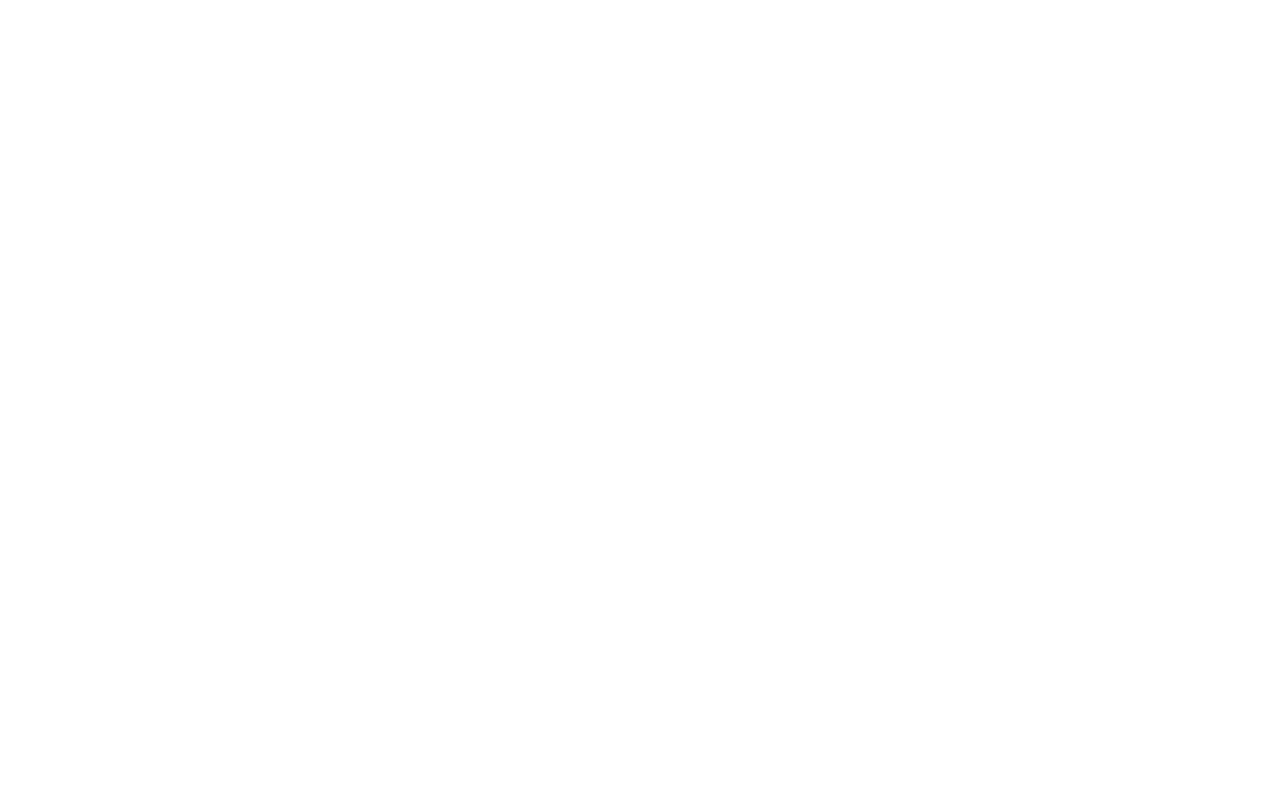
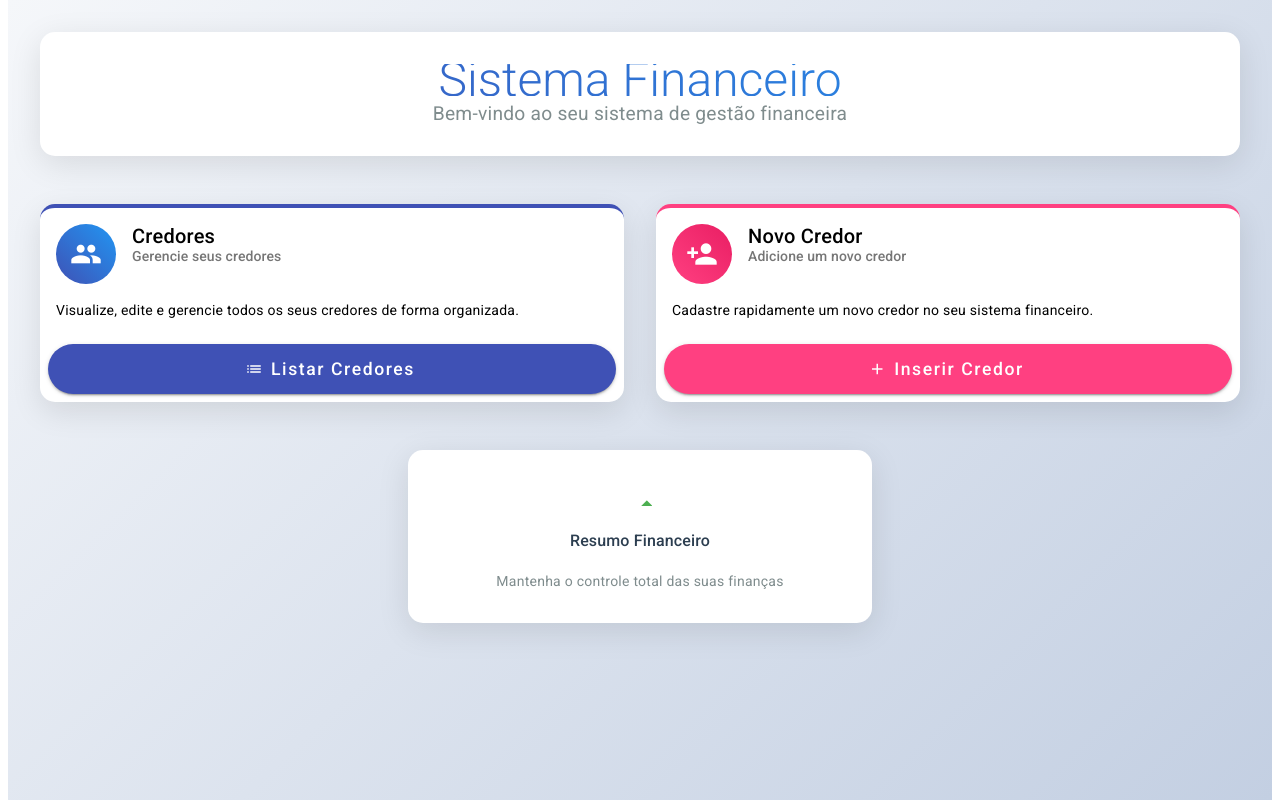
Before and after one commit to rafaelcn1dev/financeiro-frontend, an Angular app: page /dashboard in a window 1280 px wide. Before the commit this address led to /. Built offline with nearby package versions, Linux system fonts and the light colour scheme.

Commit message:
criado pagina dashboard

```diff
--- a/src/app/app-routing.module.ts
+++ b/src/app/app-routing.module.ts
@@ -1,11 +1,13 @@
 import { NgModule } from '@angular/core';
 import { RouterModule, Routes } from '@angular/router';
+import { DashboardComponent } from './components/dashboard/dashboard.component';
 import { CredoresComponent } from './components/credores/credores.component';
 import { CriarCredorComponent } from './components/criar-credor/criar-credor.component';
 import { EditarCredorComponent } from './components/editar-credor/editar-credor.component';
 
 const routes: Routes = [
-    { path: '', redirectTo: '/credores', pathMatch: 'full' },
+    { path: '', redirectTo: '/dashboard', pathMatch: 'full' },
+    { path: 'dashboard', component: DashboardComponent },
     { path: 'credores', component: CredoresComponent },
     { path: 'criarcredor', component: CriarCredorComponent },
     { path: 'editarcredor/:id', component: EditarCredorComponent },
--- a/src/app/app.module.ts
+++ b/src/app/app.module.ts
@@ -9,11 +9,12 @@
 import { MatButtonModule } from '@angular/material/button';
 import { CriarCredorComponent } from './components/criar-credor/criar-credor.component';
 import { EditarCredorComponent } from './components/editar-credor/editar-credor.component';
+import { DashboardComponent } from './components/dashboard/dashboard.component';
 
 
 @NgModule({
   declarations: [
-    AppComponent
+    AppComponent,
   ],
   imports: [
     BrowserModule,
@@ -21,6 +22,7 @@
     AppRoutingModule,
     MatTableModule,
     MatButtonModule,
+    DashboardComponent,
     CredoresComponent,
     CriarCredorComponent,
     EditarCredorComponent
--- a/src/app/components/credores/credores.component.css
+++ b/src/app/components/credores/credores.component.css
@@ -29,6 +29,11 @@
     gap: 16px;
 }
 
+/* Botão de voltar */
+.back-button {
+    order: -1;
+}
+
 /* Título da página */
 .page-title {
     margin: 0;
@@ -36,6 +41,7 @@
     font-weight: 500;
     color: #333;
     flex: 1;
+    text-align: center;
 }
 
 /* Botão adicionar */
--- a/src/app/components/credores/credores.component.html
+++ b/src/app/components/credores/credores.component.html
@@ -1,5 +1,9 @@
 <div class="table-container">
     <div class="header-section">
+        <button mat-raised-button color="accent" class="back-button" (click)="voltarDashboard()">
+            <mat-icon>home</mat-icon>
+            Dashboard
+        </button>
         <h1 class="page-title">Gerenciamento de Credores</h1>
         <button mat-raised-button color="primary" class="add-button" (click)="adicionarCredor()">
             <mat-icon>add</mat-icon>
--- a/src/app/components/credores/credores.component.ts
+++ b/src/app/components/credores/credores.component.ts
@@ -67,6 +67,10 @@
     this.router.navigate(['/criarcredor']);
   }
 
+  voltarDashboard(): void {
+    this.router.navigate(['/dashboard']);
+  }
+
   editarCredor(id: number): void {
     this.router.navigate(['/editarcredor', id]);
   }
--- a/src/app/components/criar-credor/criar-credor.component.html
+++ b/src/app/components/criar-credor/criar-credor.component.html
@@ -1,5 +1,11 @@
 <div class="form-container">
-    <h1 class="page-title">Criar Novo Credor</h1>
+    <div class="header-section">
+        <button mat-raised-button color="accent" class="back-button" (click)="voltarDashboard()">
+            <mat-icon>home</mat-icon>
+            Dashboard
+        </button>
+        <h1 class="page-title">Criar Novo Credor</h1>
+    </div>
 
     <form class="form">
         <mat-form-field class="full-width">
--- a/src/app/components/criar-credor/criar-credor.component.ts
+++ b/src/app/components/criar-credor/criar-credor.component.ts
@@ -4,6 +4,7 @@
 import { MatFormFieldModule } from '@angular/material/form-field';
 import { FormsModule } from '@angular/forms';
 import { MatButtonModule } from '@angular/material/button';
+import { MatIconModule } from '@angular/material/icon';
 import { MatSnackBarModule } from '@angular/material/snack-bar';
 import { HttpClientModule } from '@angular/common/http';
 import { CredorService } from '../../services/credor.service';
@@ -14,7 +15,7 @@
   templateUrl: './criar-credor.component.html',
   styleUrls: ['./criar-credor.component.css'],
   standalone: true,
-  imports: [FormsModule, MatFormFieldModule, MatInputModule, MatButtonModule, MatSnackBarModule, HttpClientModule],
+  imports: [FormsModule, MatFormFieldModule, MatInputModule, MatButtonModule, MatIconModule, MatSnackBarModule, HttpClientModule],
 })
 export class CriarCredorComponent {
 
@@ -30,6 +31,10 @@
 
   voltar(): void {
     this.router.navigate(['/credores']);
+  }
+
+  voltarDashboard(): void {
+    this.router.navigate(['/dashboard']);
   }
 
   salvar(): void {
--- /dev/null
+++ b/src/app/components/dashboard/dashboard.component.css
@@ -0,0 +1,139 @@
+.dashboard-container {
+  padding: 2rem;
+  max-width: 1200px;
+  margin: 0 auto;
+  background: linear-gradient(135deg, #f5f7fa 0%, #c3cfe2 100%);
+  min-height: calc(100vh - 4rem);
+}
+
+.header-section {
+  text-align: center;
+  margin-bottom: 3rem;
+  background: white;
+  padding: 2rem;
+  border-radius: 15px;
+  box-shadow: 0 8px 32px rgba(0, 0, 0, 0.1);
+}
+
+.page-title {
+  font-size: 3rem;
+  font-weight: 300;
+  color: #2c3e50;
+  margin-bottom: 0.5rem;
+  background: linear-gradient(45deg, #3f51b5, #2196f3);
+  -webkit-background-clip: text;
+  -webkit-text-fill-color: transparent;
+  background-clip: text;
+}
+
+.subtitle {
+  font-size: 1.2rem;
+  color: #7f8c8d;
+  margin: 0;
+}
+
+.cards-container {
+  display: grid;
+  grid-template-columns: repeat(auto-fit, minmax(300px, 1fr));
+  gap: 2rem;
+  margin-bottom: 3rem;
+}
+
+.dashboard-card {
+  border-radius: 15px;
+  box-shadow: 0 10px 30px rgba(0, 0, 0, 0.1);
+  transition: all 0.3s ease;
+  overflow: hidden;
+  background: white;
+  border: none;
+}
+
+.dashboard-card:hover {
+  transform: translateY(-10px);
+  box-shadow: 0 20px 40px rgba(0, 0, 0, 0.15);
+}
+
+.credores-card {
+  border-top: 4px solid #3f51b5;
+}
+
+.novo-credor-card {
+  border-top: 4px solid #ff4081;
+}
+
+.card-icon {
+  background: linear-gradient(45deg, #3f51b5, #2196f3);
+  color: white !important;
+  font-size: 2rem;
+  width: 60px;
+  height: 60px;
+  display: flex;
+  align-items: center;
+  justify-content: center;
+  border-radius: 50%;
+}
+
+.novo-credor-card .card-icon {
+  background: linear-gradient(45deg, #ff4081, #e91e63);
+}
+
+.action-button {
+  width: 100%;
+  height: 50px;
+  font-size: 1.1rem;
+  font-weight: 500;
+  border-radius: 25px;
+  margin-top: 1rem;
+}
+
+.action-button mat-icon {
+  margin-right: 0.5rem;
+}
+
+.stats-section {
+  display: flex;
+  justify-content: center;
+  margin-top: 2rem;
+}
+
+.stats-card {
+  background: white;
+  padding: 2rem;
+  border-radius: 15px;
+  text-align: center;
+  box-shadow: 0 8px 32px rgba(0, 0, 0, 0.1);
+  max-width: 400px;
+  width: 100%;
+}
+
+.stats-icon {
+  font-size: 3rem;
+  color: #4caf50;
+  margin-bottom: 1rem;
+}
+
+.stats-card h3 {
+  color: #2c3e50;
+  margin-bottom: 1rem;
+  font-weight: 500;
+}
+
+.stats-card p {
+  color: #7f8c8d;
+  margin: 0;
+}
+
+/* Responsividade */
+@media (max-width: 768px) {
+  .dashboard-container {
+    padding: 1rem;
+  }
+
+  .page-title {
+    font-size: 2rem;
+  }
+
+  .cards-container {
+    grid-template-columns: 1fr;
+  }
+}
--- /dev/null
+++ b/src/app/components/dashboard/dashboard.component.html
@@ -0,0 +1,54 @@
+<div class="dashboard-container">
+  <div class="header-section">
+    <h1 class="page-title">Sistema Financeiro</h1>
+    <p class="subtitle">Bem-vindo ao seu sistema de gestão financeira</p>
+  </div>
+
+  <div class="cards-container">
+    <mat-card class="dashboard-card credores-card">
+      <mat-card-header>
+        <mat-icon mat-card-avatar class="card-icon">people</mat-icon>
+        <mat-card-title>Credores</mat-card-title>
+        <mat-card-subtitle>Gerencie seus credores</mat-card-subtitle>
+      </mat-card-header>
+
+      <mat-card-content>
+        <p>Visualize, edite e gerencie todos os seus credores de forma organizada.</p>
+      </mat-card-content>
+
+      <mat-card-actions>
+        <button mat-raised-button color="primary" class="action-button" (click)="navegarParaCredores()">
+          <mat-icon>list</mat-icon>
+          Listar Credores
+        </button>
+      </mat-card-actions>
+    </mat-card>
+
+    <mat-card class="dashboard-card novo-credor-card">
+      <mat-card-header>
+        <mat-icon mat-card-avatar class="card-icon">person_add</mat-icon>
+        <mat-card-title>Novo Credor</mat-card-title>
+        <mat-card-subtitle>Adicione um novo credor</mat-card-subtitle>
+      </mat-card-header>
+
+      <mat-card-content>
+        <p>Cadastre rapidamente um novo credor no seu sistema financeiro.</p>
+      </mat-card-content>
+
+      <mat-card-actions>
+        <button mat-raised-button color="accent" class="action-button" (click)="navegarParaCriarCredor()">
+          <mat-icon>add</mat-icon>
+          Inserir Credor
+        </button>
+      </mat-card-actions>
+    </mat-card>
+  </div>
+
+  <div class="stats-section">
+    <div class="stats-card">
+      <mat-icon class="stats-icon">trending_up</mat-icon>
+      <h3>Resumo Financeiro</h3>
+      <p>Mantenha o controle total das suas finanças</p>
+    </div>
+  </div>
+</div>
--- /dev/null
+++ b/src/app/components/dashboard/dashboard.component.ts
@@ -0,0 +1,26 @@
+import { Component } from '@angular/core';
+import { Router } from '@angular/router';
+import { MatButtonModule } from '@angular/material/button';
+import { MatIconModule } from '@angular/material/icon';
+import { MatCardModule } from '@angular/material/card';
+import { CommonModule } from '@angular/common';
+
+@Component({
+  selector: 'app-dashboard',
+  templateUrl: './dashboard.component.html',
+  styleUrls: ['./dashboard.component.css'],
+  standalone: true,
+  imports: [CommonModule, MatButtonModule, MatIconModule, MatCardModule],
+})
+export class DashboardComponent {
+
+  constructor(private router: Router) { }
+
+  navegarParaCredores(): void {
+    this.router.navigate(['/credores']);
+  }
+
+  navegarParaCriarCredor(): void {
+    this.router.navigate(['/criarcredor']);
+  }
+}
--- a/src/app/components/editar-credor/editar-credor.component.html
+++ b/src/app/components/editar-credor/editar-credor.component.html
@@ -1,5 +1,11 @@
 <div class="form-container">
-    <h1 class="page-title">Editar Credor</h1>
+    <div class="header-section">
+        <button mat-raised-button color="accent" class="back-button" (click)="voltarDashboard()">
+            <mat-icon>home</mat-icon>
+            Dashboard
+        </button>
+        <h1 class="page-title">Editar Credor</h1>
+    </div>
 
     <div *ngIf="carregando" class="loading-container">
         <p>Carregando dados do credor...</p>
```
Also changed, not shown: src/app/components/editar-credor/editar-credor.component.ts (+6 -1 lines), 1 other file (tests, documents, lock files or other folders).
